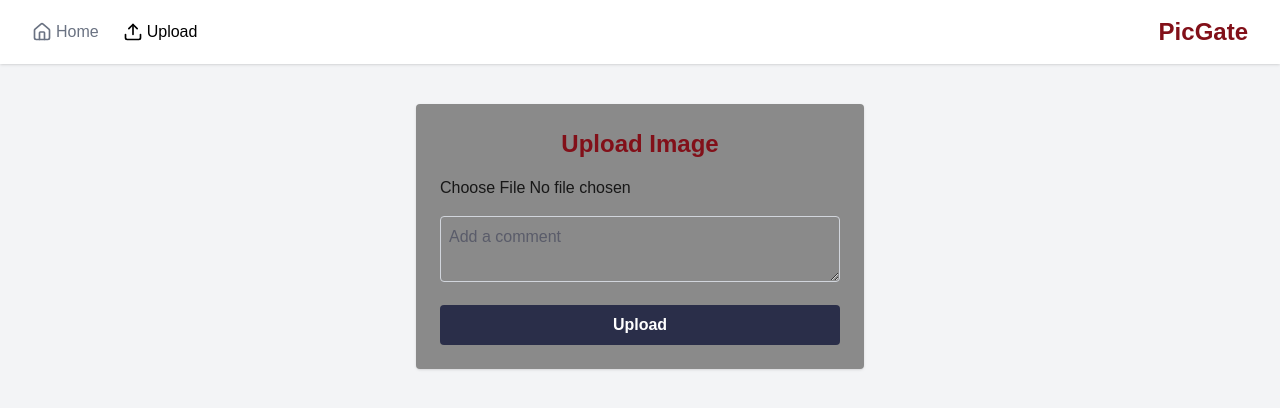
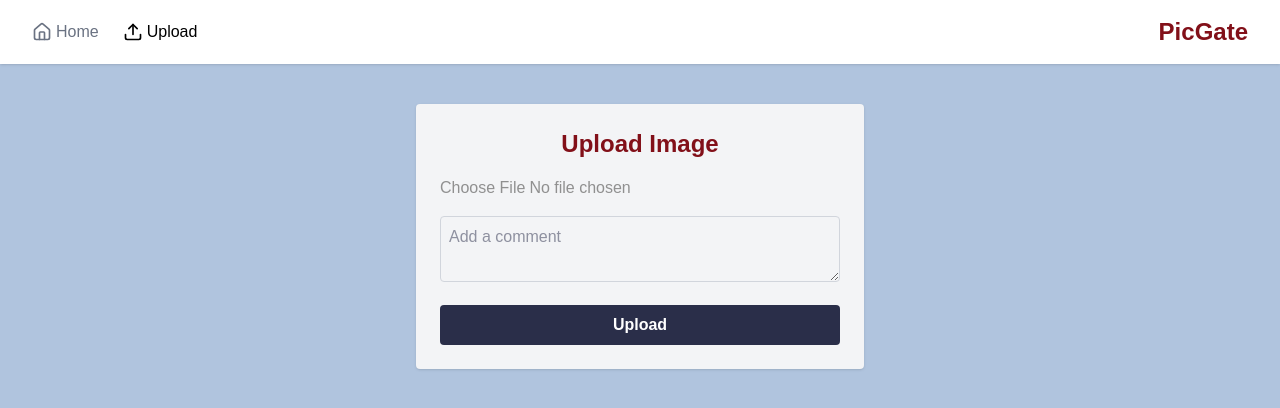
Before and after one commit to AlexRadovich/picrite, a Next.js app: page /upload in a window 1280 px wide. Shown: the top 408 px of the page. Built offline with nearby package versions, Linux system fonts and the light colour scheme; no server answers.

Commit message:
colors and design

```diff
--- a/src/app/page.js
+++ b/src/app/page.js
@@ -5,7 +5,6 @@ import { useRouter } from "next/navigation";
 import { createClient } from "@supabase/supabase-js";
 import NavBar from '@/components/NavBar';
 import LikeButton from '@/components/LikeButton';
-
 
 const Home = () => {
   const [session, setSession] = useState(null);
@@ -58,7 +57,7 @@ const Home = () => {
   }
 
   return (
-    <div className="min-h-screen bg-gray-100 flex flex-col items-center justify-start">
+    <div className="min-h-screen bg-[#B0C4DE] flex flex-col items-center justify-start">
       {/* Navbar that spans across the top of the screen */}
       <NavBar />
 
@@ -66,7 +65,7 @@ const Home = () => {
       <section className="overflow-y-auto max-h-screen w-full px-4 flex justify-center ">
         <div className="flex flex-col items-center space-y-8 py-8 w-full max-w-screen-lg">
           {posts.map((post) => (
-            <div key={post.id} className="flex flex-col items-center bg-white p-4 rounded shadow-md w-full">
+            <div key={post.id} className="flex flex-col items-center bg-white p-4 rounded shadow-md w-full relative">
               {/* Image Container */}
               <div className="relative w-full h-[60vh] flex justify-center items-center mb-4">
                 <img
@@ -83,7 +82,9 @@ const Home = () => {
               {post.caption && (
                 <div className="mt-2 pb-10 text-gray-600 italic">{post.caption}</div>
               )}
-              <div className="mt-4 self-start">
+
+              {/* Like Button positioned at the bottom right corner */}
+              <div className="absolute bottom-4 right-4">
                 <LikeButton postId={post.id} />
               </div>
             </div>
--- a/src/app/upload/page.js
+++ b/src/app/upload/page.js
@@ -106,7 +106,7 @@ export default function UploadPage() {
   };
 
   return (
-    <div className="min-h-screen bg-gray-100">
+    <div className="min-h-screen bg-[#B0C4DE]">
       <header>
         <NavBar />
       </header>
@@ -115,7 +115,7 @@ export default function UploadPage() {
       <div className="flex justify-center items-center  pt-10">
         <form
           onSubmit={handleSubmit}
-          className="bg-[#8a8a8a] p-6  rounded shadow w-full max-w-md"
+          className="bg-gray-100 p-6  text-[#909090] rounded shadow w-full max-w-md"
         >
           <h2 className="text-2xl font-bold mb-4  text-[#821019] text-center">Upload Image</h2>
 
```
